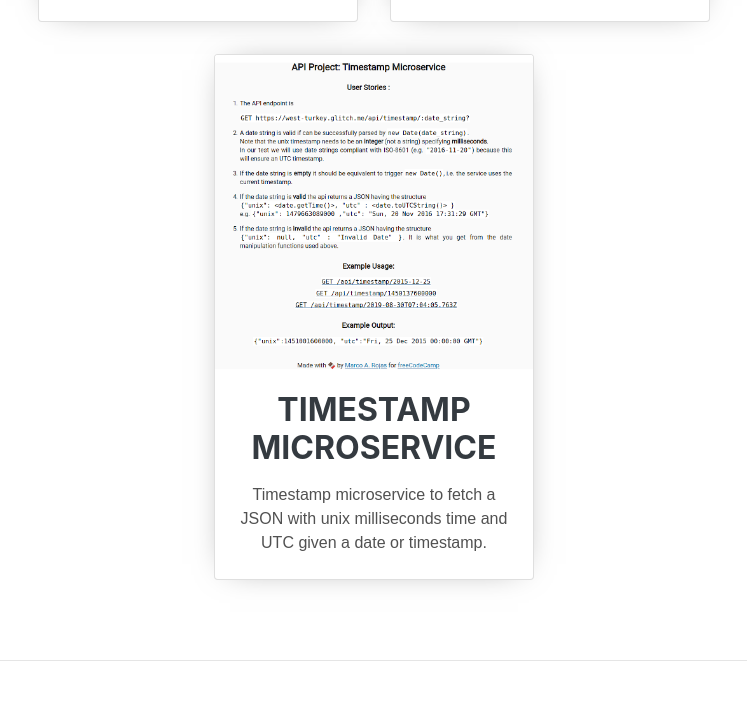
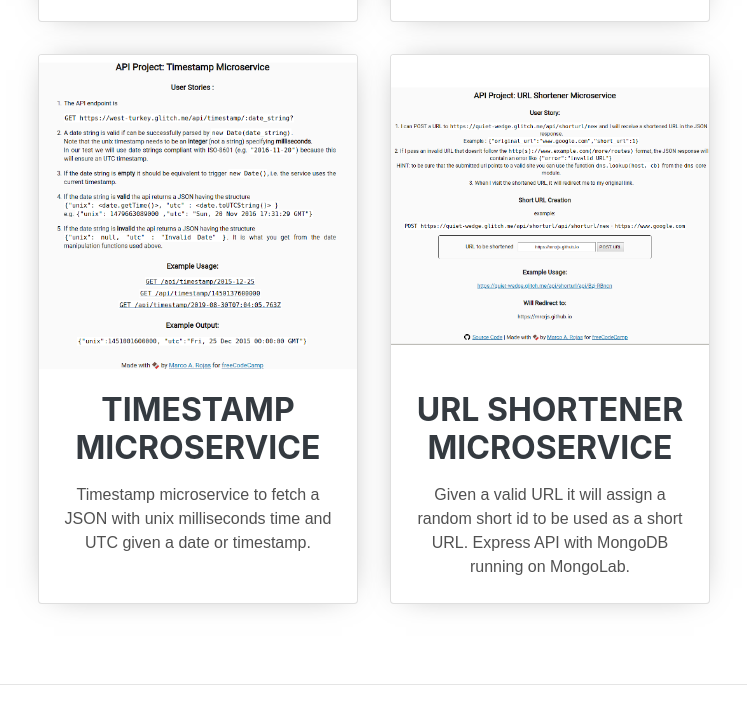
Before and after one commit to MrcRjs/mrcrjs.github.io, a plain HTML site: page index.html in a window 1280 px wide. Shown: the part 5166-5890 px from the top of the page, without its empty margins (402-1149 px from the left). Drawn offline with Linux system fonts and the light colour scheme; a web font is replaced by a local one.

Commit message:
Portfolio: Added project url shortener

```diff
--- a/index.html
+++ b/index.html
@@ -331,8 +331,6 @@
                         </a>
                     </li>
 
-                    </li>
-
                     <li class="card">
                         <a class="card-link" href="https://github.com/MrcRjs/codewars" target="_blank">
                         <section class="card-image">
@@ -348,13 +346,11 @@
                         </a>
                     </li>
 
-                    </li>
-
                     <li class="card">
-                        <a class="card-link" href="https://github.com/MrcRjs/timestamp-api" target="_blank">
+                        <a class="card-link" href="https://glitch.com/~time-m" target="_blank">
                         <section class="card-image">
                             <img src="/img/timestamp.png"
-                                 alt="Timestamp Microservice"/>
+                                 alt="Timestamp Microservice home page"/>
                         </section>
                         <section class="card-description">
                             <h2>Timestamp Microservice</h2>
@@ -365,8 +361,20 @@
                         </a>
                     </li>
 
+                    <li class="card">
+                        <a class="card-link" href="https://glitch.com/~shorty-m" target="_blank">
+                        <section class="card-image">
+                            <img src="/img/shortener.png"
+                                 alt="URL Shortener Microservice home page"/>
+                        </section>
+                        <section class="card-description">
+                            <h2>URL Shortener Microservice</h2>
+                            <p>
+                                Given a valid URL it will assign a random short id to be used as a short URL. Express API with MongoDB running on MongoLab.
+                            </p>
+                        </section>
+                        </a>
                     </li>
-
                 </ul>
             </div>
         </div>
```
Also changed, not shown: img/shortener.png (added).
